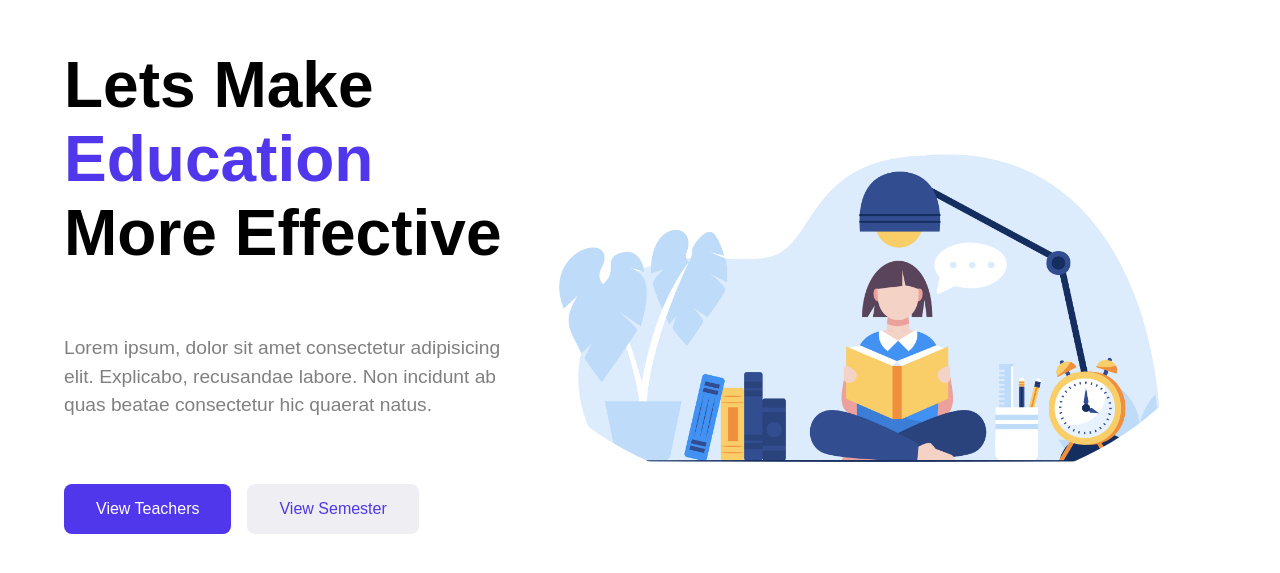
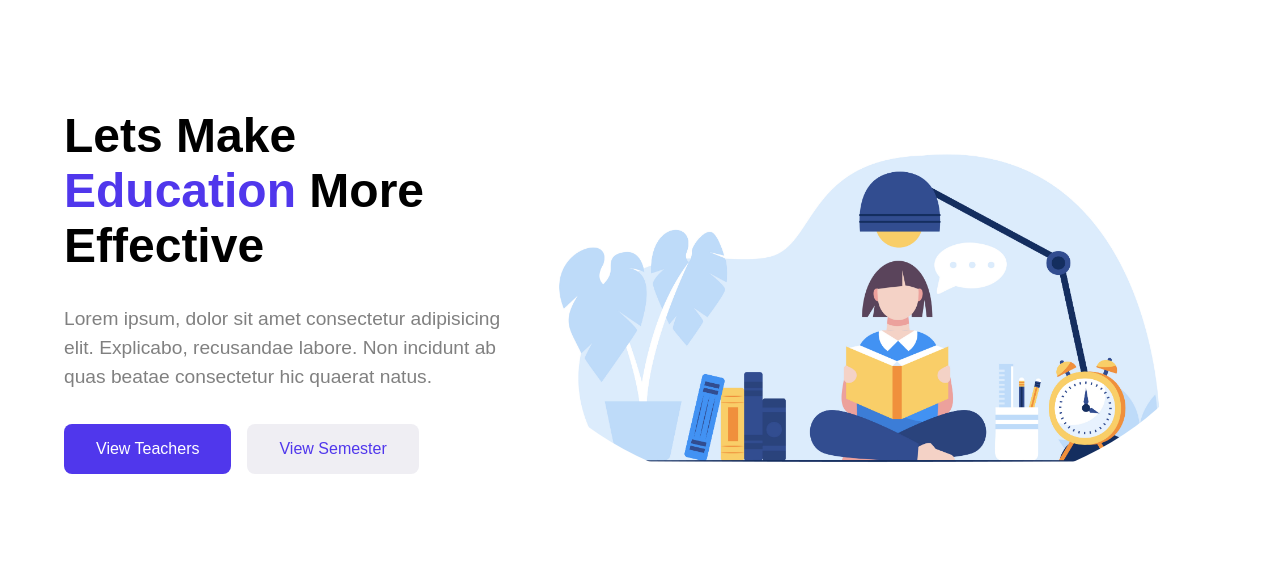
Before and after one commit to ramesh-kunwar/StudentFeedbackSystem, a React (Vite) app in the folder frontend/: page / in a window 1280 px wide. Shown: the part 109-682 px from the top of the page. Built offline with nearby package versions, Linux system fonts and the light colour scheme.

Commit message:
Home page design UI

```diff
--- a/frontend/src/pages/Home.css
+++ b/frontend/src/pages/Home.css
@@ -19,13 +19,13 @@
   width: 80%;
 }
 .home-page-wrapper h1 {
-  font-size: 4rem;
+  font-size: 3rem;
 }
 .home-page-wrapper h1 span {
   color: #5037ec;
 }
 .home-page-wrapper p {
-  margin: 4rem auto;
+  margin: 2rem auto;
   color: gray;
   line-height: 1.5;
   font-size: 1.2rem;
@@ -67,10 +67,16 @@
     width: 100%;
   }
   .home-page-wrapper h1 {
-    font-size: 3rem;
+    /* font-size: 3rem; */
     margin-top: 2rem;
   }
   .home-page-wrapper p {
     margin: 2rem auto;
   }
 }
+
+@media (min-width:1600px) {
+  .home-page-wrapper h1 {
+    font-size: 4rem;
+  }
+}
```
